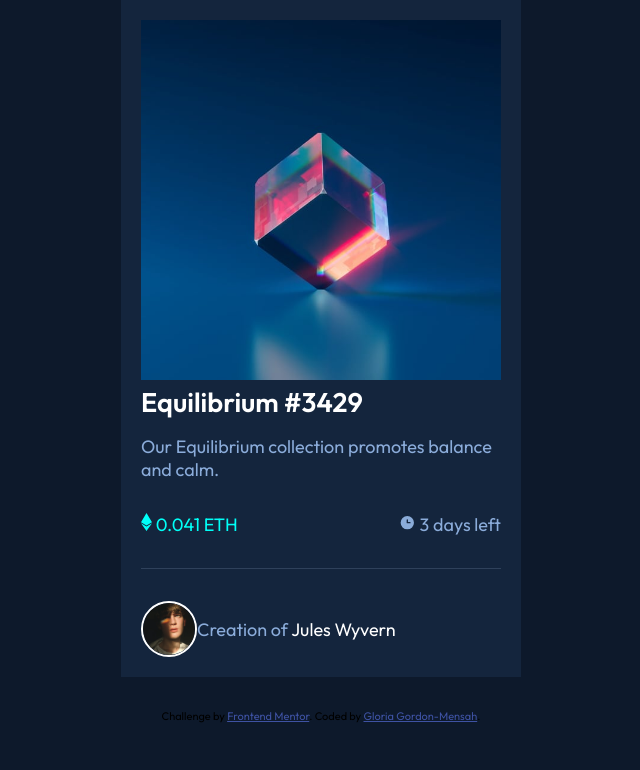
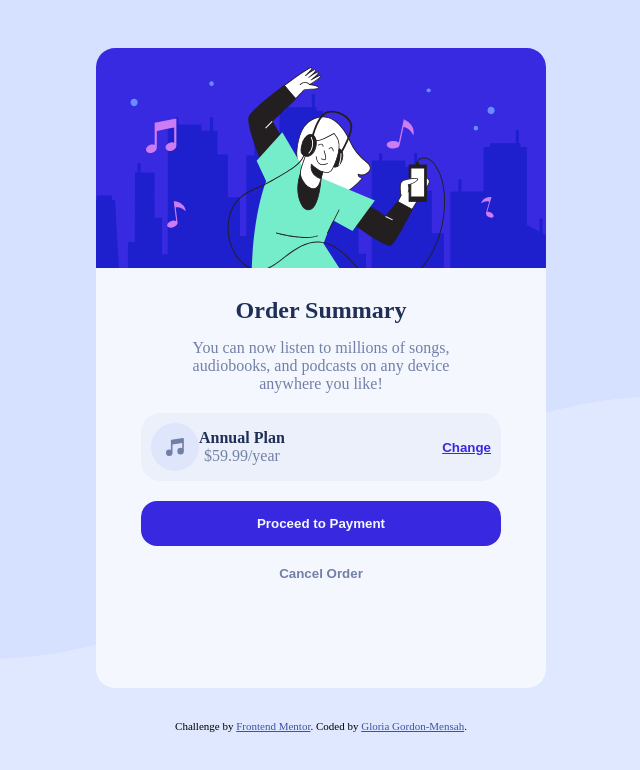
Before and after one commit to MhizGordon/MhizGordon.github.io, a plain HTML site: page index.html in a window 1280 px wide. Shown: the whole page, without its empty margins (319-959 px from the left). Drawn offline with Linux system fonts and the light colour scheme.

Commit message:
Add files via upload

```diff
--- a/index.html
+++ b/index.html
@@ -1,35 +1,50 @@
 <!DOCTYPE html>
 <html lang="en">
+
 <head>
   <meta charset="UTF-8">
   <meta name="viewport" content="width=device-width, initial-scale=1.0"> <!-- displays site properly based on user's device -->
 
   <link rel="icon" type="image/png" sizes="32x32" href="./images/favicon-32x32.png">
-  <link rel="stylesheet" href="style.css" />
 
-  <title>Frontend Mentor | NFT preview card component</title>
+  <title>Order summary card</title>
 
   <!-- Feel free to remove these styles or customise in your own stylesheet 👍 -->
+ <link rel="stylesheet" href="style.css"/>
 
 </head>
 <body>
+  <main>
+    <img src="images/illustration-hero.svg" alt="" />
+      <h2>Order Summary</h2>
 
-  <div class="container">
+      <p>You can now listen to millions of songs, <br> audiobooks, and podcasts on any
+        device <br> anywhere you like! <br>
+      </p>
 
-    <img src="images/image-equilibrium.jpg"  alt=""/>
-    <h2>   Equilibrium #3429 </h2>
-    <p>   Our Equilibrium collection promotes balance and calm. </p>
-    <ul>
-      <li>  <img src="images/icon-ethereum.svg" alt=""/> 0.041 ETH</li>
-      <li>  <img src="images/icon-clock.svg" alt=""/> 3 days left</li>
-    </ul>
+      <div class="pricing">
+        <article>
+        <img src="images/icon-music.svg" alt=""/>
+        <div>
+        <h4>Annual Plan</h4>
+        <p>$59.99/year </p>
+        </div>
+        </article>
+        <button class="btn-0">Change </button>
+      </div>
 
-  <div class="avatar">
-    <img src="images/image-avatar.png" alt="" width="50rem"/>
-    <p> Creation of <span>Jules Wyvern</span></p>
-  </div>
+     <p><button class="btn-1">Proceed to Payment </button></p>
+     <p> <button class="btn-2">Cancel  Order</button></p>
 
-  </div>
+  </main>
+
+  </header>
+
+
+
+
+
+
 
   <div class="attribution">
     Challenge by <a href="https://www.frontendmentor.io?ref=challenge" target="_blank">Frontend Mentor</a>.
--- a/style.css
+++ b/style.css
@@ -1,4 +1,14 @@
-@import url('https://fonts.googleapis.com/css2?family=Outfit:wght@300;400;600&display=swap');
+@import url('https://fonts.googleapis.com/css2?family=Red+Hat+Display:wght@500;700;900&display=swap');
+
+
+:root{
+--Pale-blue: hsl(225, 100%, 94%);
+--Bright-blue: hsl(245, 75%, 52%);
+/*### Neutral*/
+--Very-pale-blue: hsl(225, 100%, 98%);
+--Desaturated-blue: hsl(224, 23%, 55%);
+--Dark-blue: hsl(223, 47%, 23%)
+}
 
 *{
     margin: 0;
@@ -6,14 +16,28 @@
     box-sizing: border-box;
 }
 
-:root {
-    --soft-blue: hsl(215, 51%, 70%);
-    --cyan: hsl(178, 100%, 50%);
-    --white: hsl(0, 0%, 100%);
-    --main-bg-color: hsl(217, 54%, 11%);
-    --card-bg-color: hsl(216, 50%, 16%);
-    --line:  hsl(215, 32%, 27%);
+body{
+    background:  var(--Pale-blue) ;
+    background-image: url('images/pattern-background-desktop.svg');
+    background-repeat: no-repeat;
+    background-size: 100% 90%; /* Adjust the values based on your needs */
+    align-items: center;
+    display: flex;
+    flex-direction: column;
 }
+
+main{
+    margin-top: 3rem;
+    min-width: none;
+    min-height: 80vh;
+    justify-content: center;
+    background-color: var(--Very-pale-blue);
+    border-radius:1.2rem ;
+    margin-bottom: 2rem;
+    box-shadow: 50%;
+    overflow: hidden;
+}
+
 
 .attribution {
     font-size: 11px;
@@ -24,81 +48,80 @@
     color: hsl(228, 45%, 44%);
 }
 
-body{
-    background-color: var(--main-bg-color);
-    font-family: "Outfit", "sans-serif";
+h2{
+    color: var(--Dark-blue);
+    padding-top: 10px;
+    margin: 15px;
     align-items: center;
-    font-size: 18px;
-    display: flex;
-    flex-direction: column;
-}
-
-ul{
-    list-style: none;
+    justify-content: center;
     display: flex;
 }
 
-.container{
-    background-color: var(--card-bg-color);
-    padding: 1.25rem;
-    border-radius:0.625 ;
-    margin-bottom: 2rem;
-    box-shadow: 50%;
+p{
+    color: var(--Desaturated-blue);
+    align-items:center;
+    text-align: center;
+    justify-content: center;
+    display: flex;
+    font-size: 16px;
+}
+
+.pricing{
+    margin: 20px auto;
+    padding: 10px;
+    display:flex;
+    align-items: center;
+    justify-content: space-between;
+    background-color:rgb(236, 240, 251);
+    border-radius: 1.2rem;
+    width: 80%;
+}
+
+.pricing article {
+    display: flex;
+    align-items: center;
+    justify-content: center;
 }
 
 
-.container h2{
-    color: var(--white);
-    margin-bottom: 1rem ;
+h4{
+   color: var(--Dark-blue);
 }
 
-.container p{
-    color: var(--soft-blue);
-
+.btn{
+    border: none;
+    padding: 5px 10px;
+    border-radius: 10px;
+    font-size: 16px;
 }
 
-@media(min-width: 400px){
-    .container{
-       width: 400px;
-    }
+.btn-0 {
+    border: none;
+    background-color: transparent;
+    color: var(--Bright-blue);
+    text-decoration: underline;
+    font-weight: bold;
 }
 
-img{
-    max-width: 100%;
+.btn-1{
+    border: none;
+    background-color: var(--Bright-blue);
+    color: var(--Very-pale-blue);
+    padding: 15px;
+    width: 80%;
+    justify-content: center;
+    display:flex;
+    align-items: center;
+    border-radius: 1rem;
+    text-decoration:solid;
+    font-weight: bold;
 }
 
-.container ul{
-    display: flex;
-    align-items: center;
-    justify-content:space-between;
-    padding: 2rem 0;
-    border-bottom: 1px solid var(--line);
+.btn-2{
+    background-color: transparent;
+    color: var(--Desaturated-blue);
+    border: none;
+    text-decoration: solid;
+    font-weight: bold;
+    padding: 20px;
 }
-
-.container ul li:first-child{
-    color: var(--cyan);
-}
-
-.container ul li:last-child{
-    color: var(--soft-blue);
-}
-
-.avatar {
-    display: flex;
-    align-items: center;
-    justify-content: start;
-    padding-top: 2rem;
-}
-
-.avatar img {
-    width: 3.5rem;
-    border: 2px solid var(--white);
-    border-radius: 50%;
-    margin-right: 3 rem;
-}
-
-.avatar p span{
-    font-size: 18px;
-    text-align: center;
-    color: var(--white);
-}
```
Also changed, not shown: design/active-states.jpg, design/desktop-design.jpg, design/desktop-preview.jpg, design/mobile-design.jpg, images/icon-music.svg (added), images/illustration-hero.svg (added), images/pattern-background-desktop.svg (added), images/pattern-background-mobile.svg (added), 1 other file.
